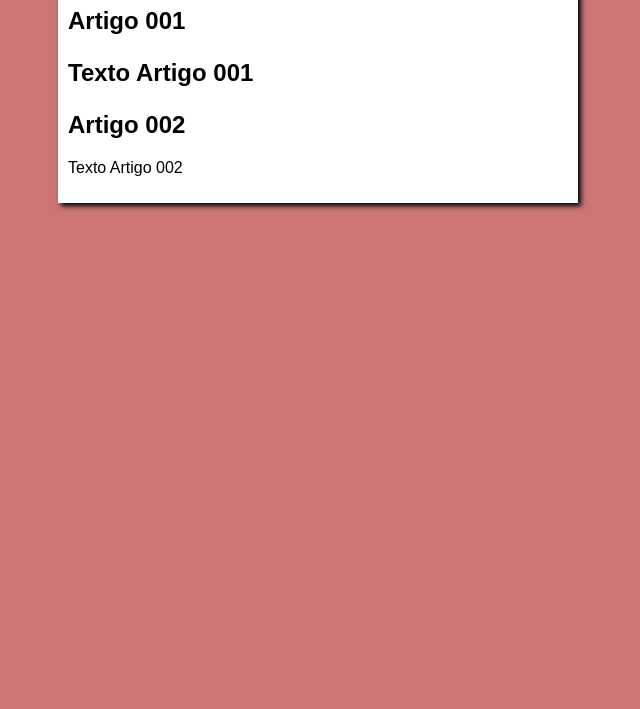
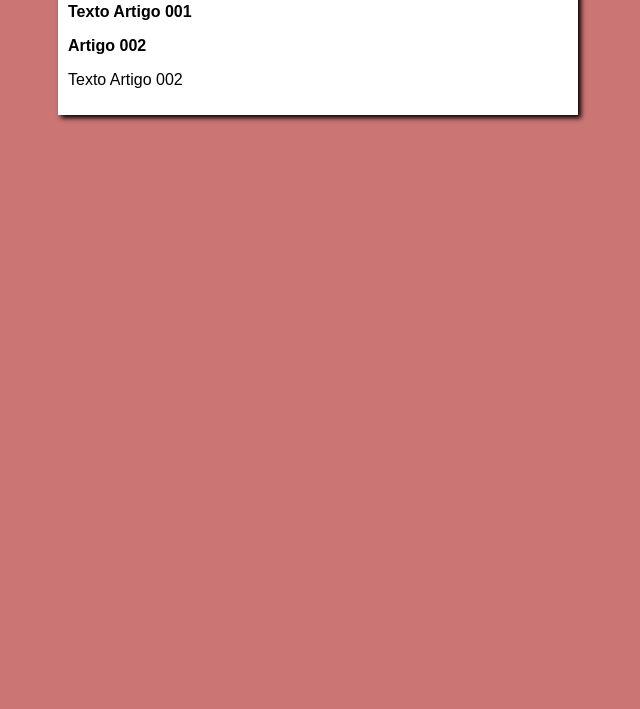
Before and after one commit to ThauanAres/projeto-site, a plain HTML site: page index.html in a window 1280 px wide. Shown: the part 91-800 px from the top of the page, without its empty margins (322-962 px from the left). Drawn offline with Linux system fonts and the light colour scheme.

Commit message:
Update styles.css

```diff
--- a/estilos/styles.css
+++ b/estilos/styles.css
@@ -1,10 +1,10 @@
 * {
     font-family: Arial, Helvetica, sans-serif;
-    font: size 16px;
+    font-size: 16px;
 }
 
 body {
-    background-color: rgb(203, 117, 117)
+    background-color: rgb(203, 117, 117);
 
 }
 
@@ -13,5 +13,5 @@ main {
     width: 500px;
     margin: auto;
     padding: 10px;
-    box-shadow: 3px 3px 5px black
+    box-shadow: 3px 3px 5px black;
 }
```
